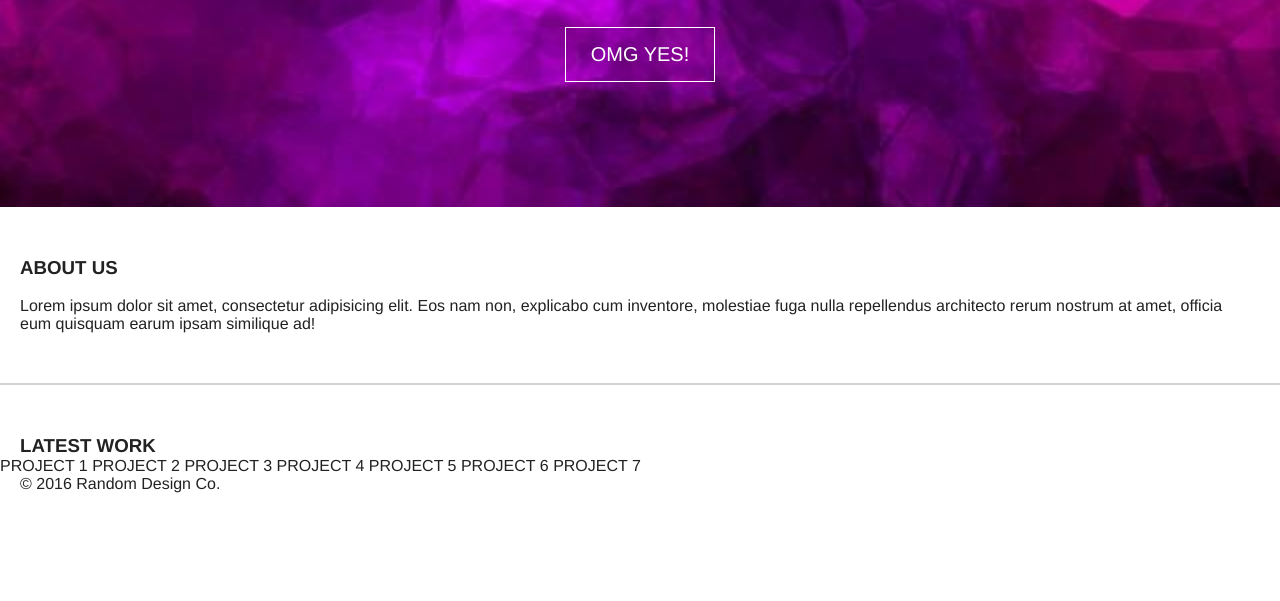
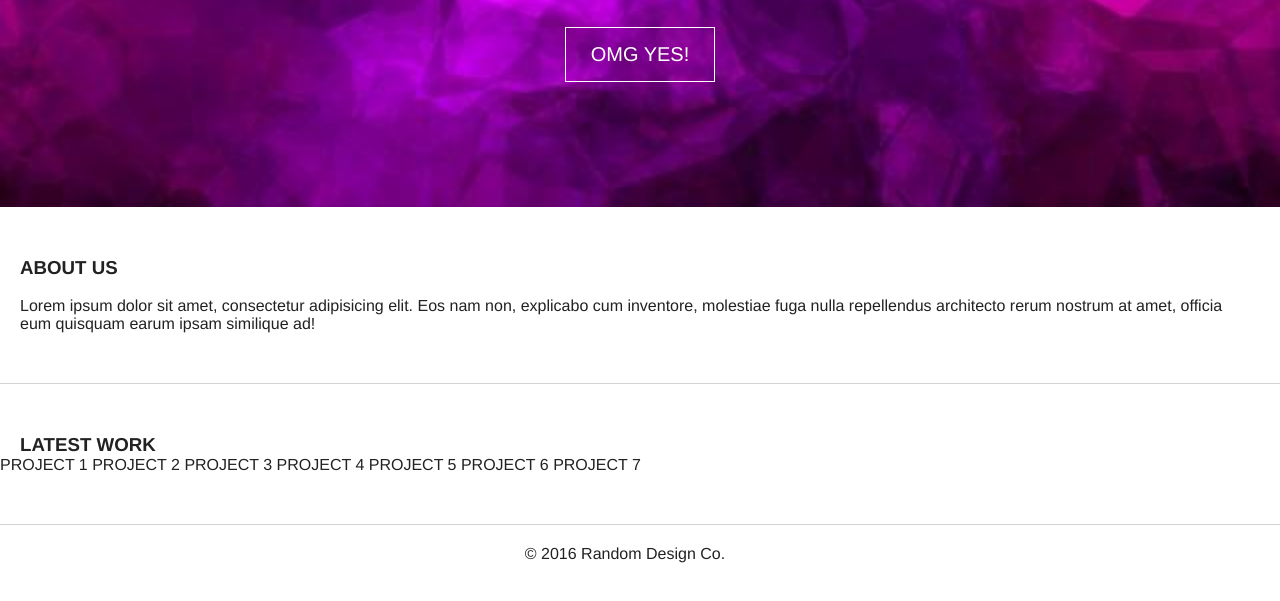
Before and after one commit to kevinhinkel/random-design-co, a plain HTML site: page index.html in a window 1280 px wide. Shown: the part 293-894 px from the top of the page. Before the commit the page ends 836 px from the top, so only its background shows below. Drawn offline with Linux system fonts and the light colour scheme.

Commit message:
footer section done

```diff
--- a/style.css
+++ b/style.css
@@ -96,7 +96,7 @@ nav a {
 
 
 #about-container  {
-    border-bottom: 2px solid lightgray;
+    border-bottom: 1px solid lightgray;
 
 }
 
@@ -106,3 +106,17 @@ nav a {
 
 
 a:-webkit-any-link{text-decoration:none;}
+
+
+footer {
+    border-top: 1px solid lightgray;
+    text-align: center;
+    padding: 20px;
+    margin-top: 50px;
+    /* background-color: white; */
+    clear: both;
+}
+
+footer a:visited{
+    color : #333;
+}
```
